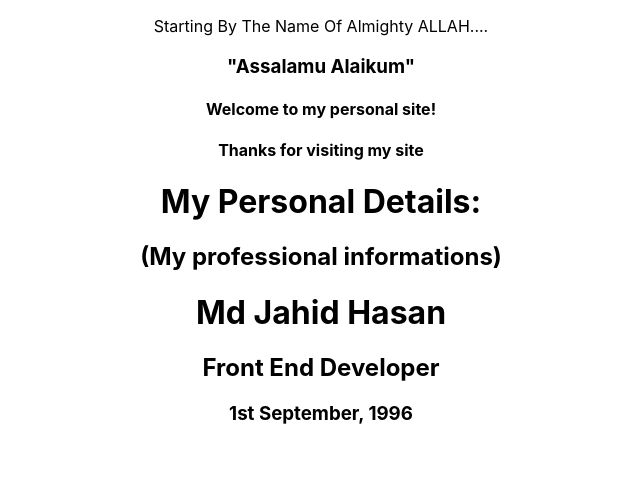
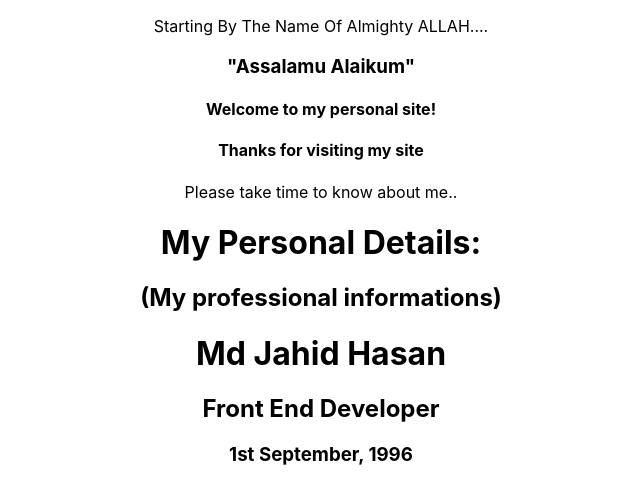
Before and after one commit to hmjahid/My-First-React-App, a React (Create React App) app: page / in a window 1280 px wide. Shown: the top 504 px of the page, without its empty margins (319-959 px from the left). Built offline with nearby package versions, Linux system fonts and the light colour scheme; the HTML template or start-up script is replaced by a standard one.

Commit message:
Create new component and import in Greetings.jsx

```diff
--- a/src/Greetings.jsx
+++ b/src/Greetings.jsx
@@ -1,3 +1,5 @@
+import Invitation from "./Invitation";
+
 function Starter(){
     return (
     <p>Starting By The Name Of Almighty ALLAH....</p>
@@ -13,7 +15,10 @@ const Greetings = function (){
 }
 const Introduction = () => {
     return(
-        <h4>Thanks for visiting my site</h4>
+        <div>
+            <h4>Thanks for visiting my site</h4>
+            <Invitation/>
+        </div>
     );
 }
 
--- /dev/null
+++ b/src/Invitation.js
@@ -0,0 +1,7 @@
+function Invitation(){
+    return(
+        <p>Please take time to know about me..</p>
+    );
+}
+
+export default Invitation;
```
